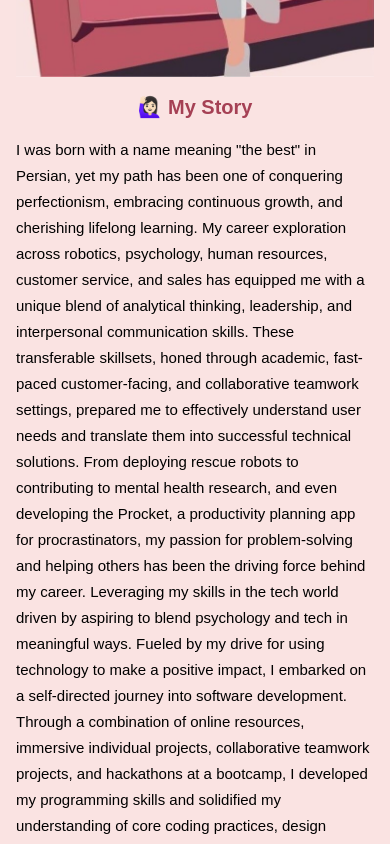
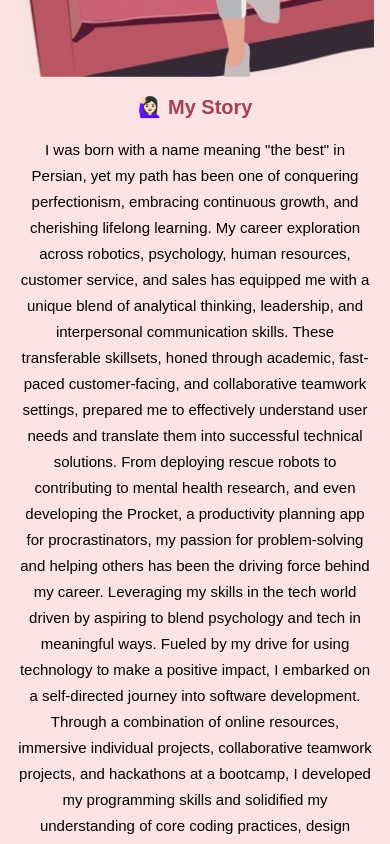
Before and after one commit to BehinaBhr/BehinaBhr.github.io, a React (Create React App) app: page / in a window 390 px wide. Shown: the part 680-1524 px from the top of the page. Built offline with nearby package versions, Linux system fonts and the light colour scheme.

Commit message:
Align intro texts to center on mobile

```diff
--- a/src/components/Intro/Intro.scss
+++ b/src/components/Intro/Intro.scss
@@ -25,6 +25,10 @@
     }
     &-content {
       @include body-large;
+      text-align: center;
+      @include tablet {
+        text-align: left;
+      }
       &--bold {
         font-weight: bold;
       }
@@ -35,7 +39,7 @@
     flex-direction: column;
     gap: $mobile-padding;
     @include tablet {
-      width:100%;
+      width: 100%;
       flex-direction: row;
       justify-content: space-evenly;
     }
```
